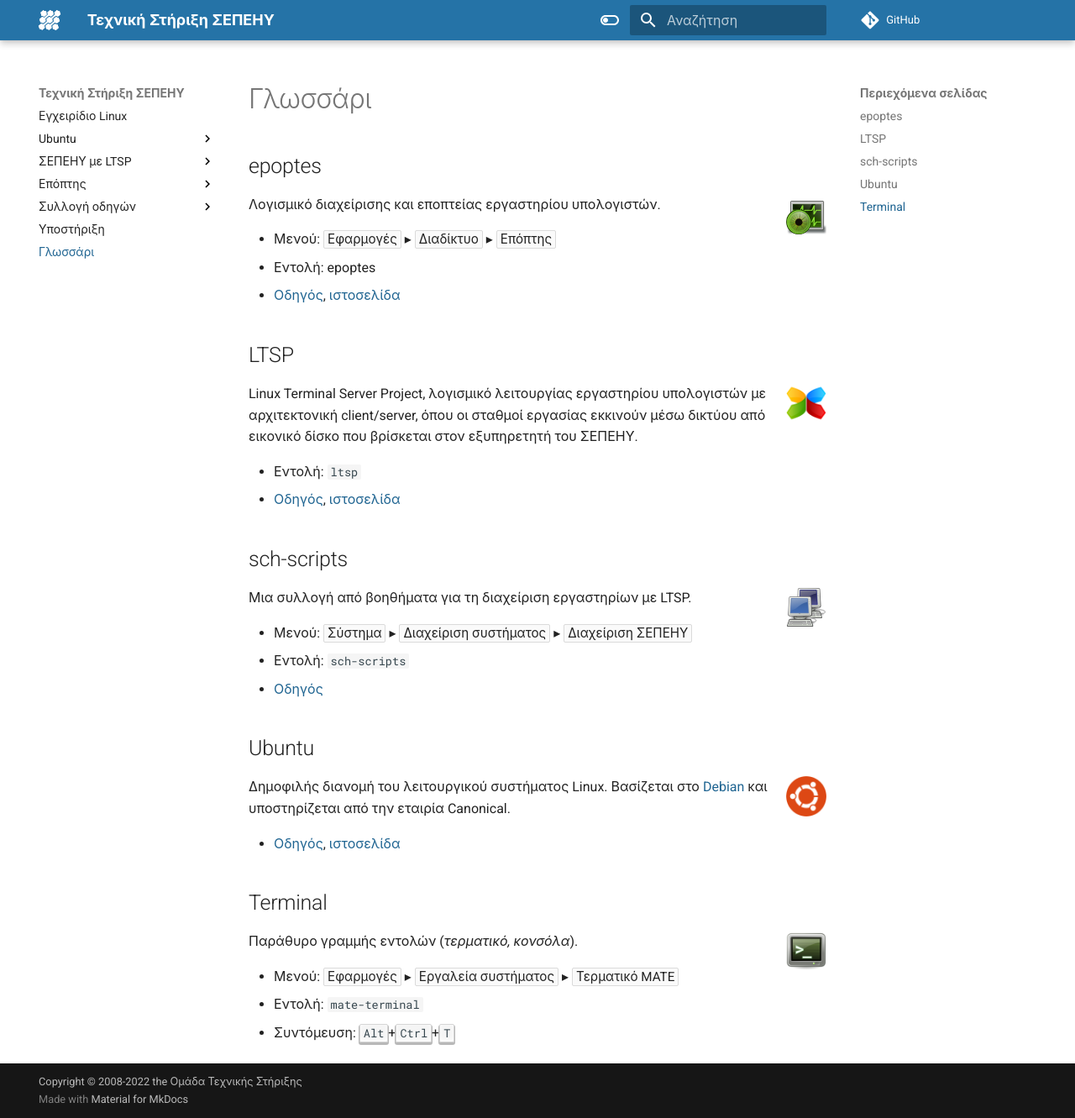
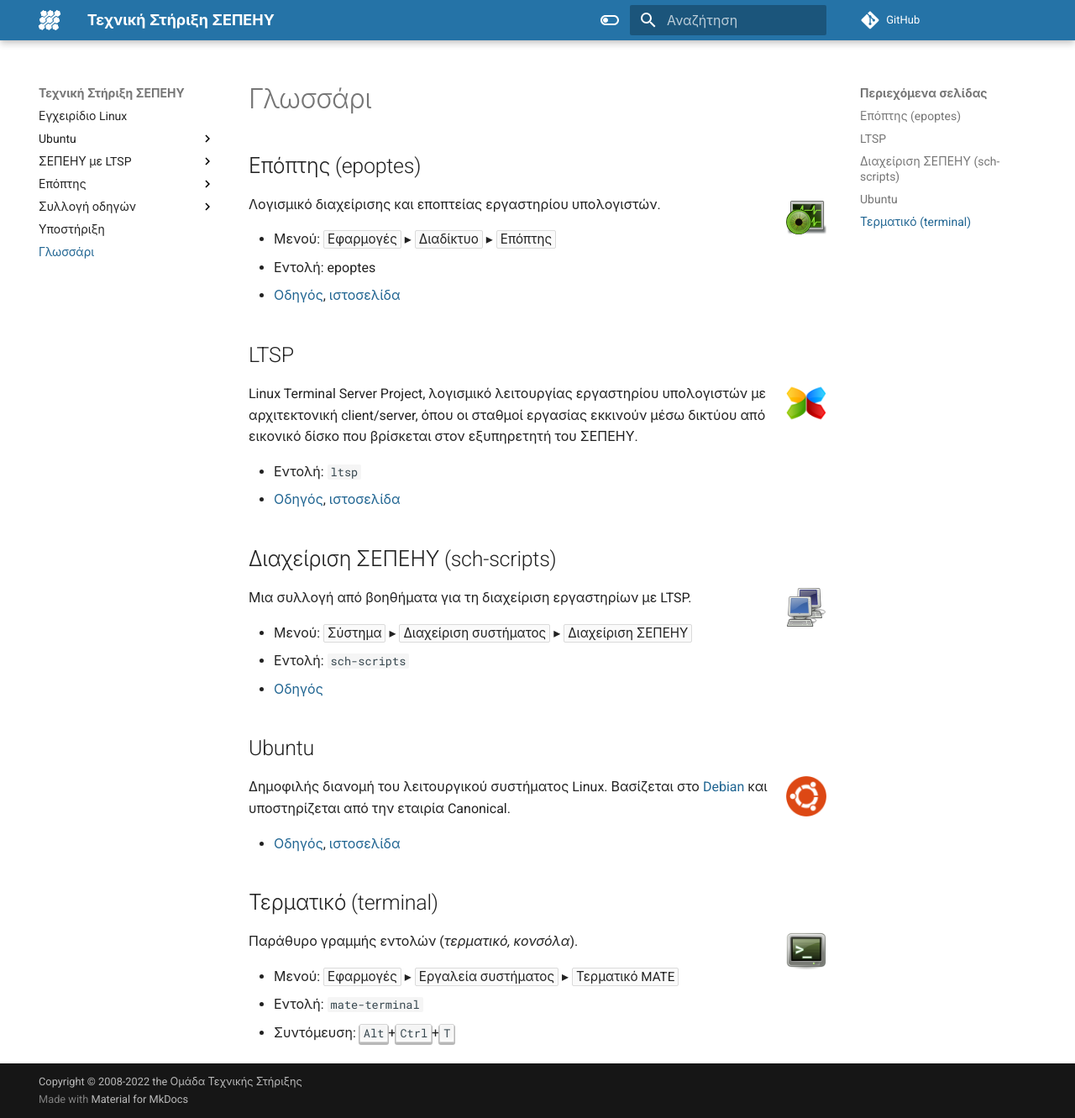
Before and after one commit to siahos/el.ltsp.org, an MkDocs documentation site: the page built from docs/glossary/index.md, in a window 1280 px wide and 1331 px high. Shown: the whole window at 84% size. Built offline with MkDocs 1.6.1 and Material for MkDocs 9.7.7, drawn with Linux system fonts in a browser that asks for light colours; comment, search, counter and statistics services are not loaded.

```diff
--- a/docs/glossary/index.md
+++ b/docs/glossary/index.md
@@ -1,6 +1,6 @@
 # Γλωσσάρι
 
-## epoptes
+## Επόπτης (epoptes) {#epoptes}
 
 ![](../images/epoptes.svg){.glossary}Λογισμικό διαχείρισης και εποπτείας
 εργαστηρίου υπολογιστών.
@@ -19,7 +19,7 @@
 - Εντολή: `ltsp`
 - [Οδηγός](../ltsp/index.md), [ιστοσελίδα](https://ltsp.org)
 
-## sch-scripts
+## Διαχείριση ΣΕΠΕΗΥ (sch-scripts) {#sch-scripts}
 
 ![](../images/sch-scripts.svg){.glossary}Μια συλλογή από βοηθήματα για τη
 διαχείριση εργαστηρίων με LTSP.
@@ -36,7 +36,7 @@
 
 - [Οδηγός](../ubuntu/index.md), [ιστοσελίδα](https://ubuntu.com)
 
-## Terminal
+## Τερματικό (terminal) {#terminal}
 
 ![](../images/terminal.png){.glossary}Παράθυρο γραμμής εντολών (*τερματικό, κονσόλα*).
 
```
Also changed, not shown: docs/epoptes/groups.md (+2 -2 lines), docs/epoptes/installation.md (+2 -2 lines), docs/epoptes/on-ltsp-client.md (+2 -2 lines), docs/support/index.md (+3 -4 lines).
